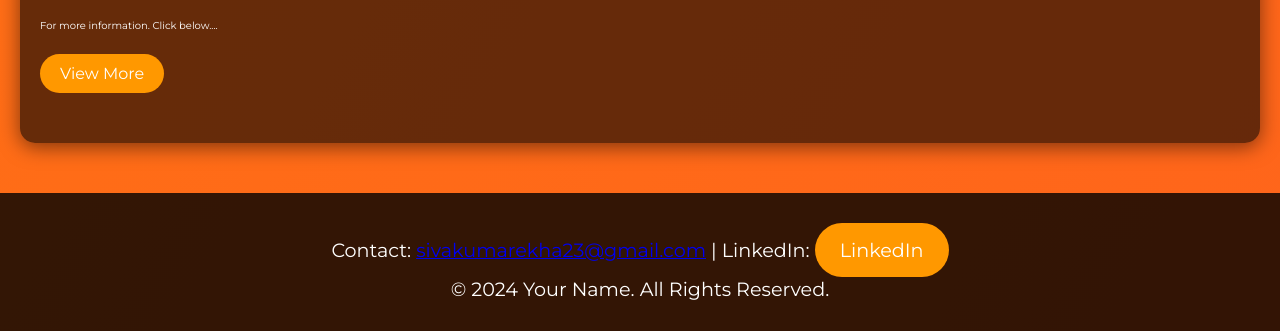
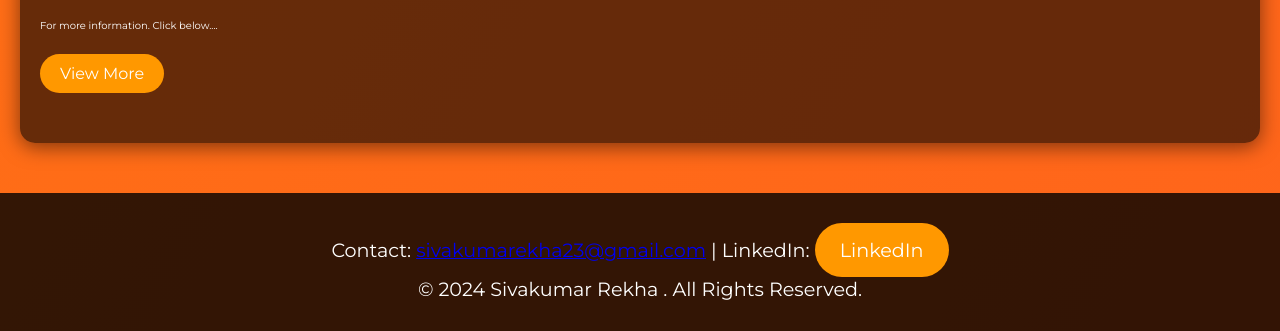
Before and after one commit to Rekha-Sivakumar/Personal-Portfolio, a plain HTML site: page index.html in a window 1280 px wide. Shown: the part 2701-3032 px from the top of the page. Drawn offline with Linux system fonts and the light colour scheme.

Commit message:
Update index.html

```diff
--- a/index.html
+++ b/index.html
@@ -4,7 +4,7 @@
 <head>
     <meta charset="UTF-8">
     <meta name="viewport" content="width=device-width, initial-scale=1.0">
-    <title>Sivakumar Rekha| Portfolio</title>
+    <title>Sivakumar Rekha | Portfolio</title>
     <link href="https://fonts.googleapis.com/css2?family=Montserrat:wght@400;700&display=swap" rel="stylesheet">
     <style>
         body {
@@ -300,7 +300,7 @@
        <footer id="contact">
          <p>Contact: <a href="mailto:sivakumarekha23@gmail.com">sivakumarekha23@gmail.com</a> |
 LinkedIn: <a href="https://www.linkedin.com/in/sivakumar-rekha-54a15b24a" target="_blank" class="button">LinkedIn</a></p>
-        <p>&copy; 2024 Your Name. All Rights Reserved.</p>
+        <p>&copy; 2024 Sivakumar Rekha . All Rights Reserved.</p>
     </footer
 
     <!-- Internship Details -->
```
